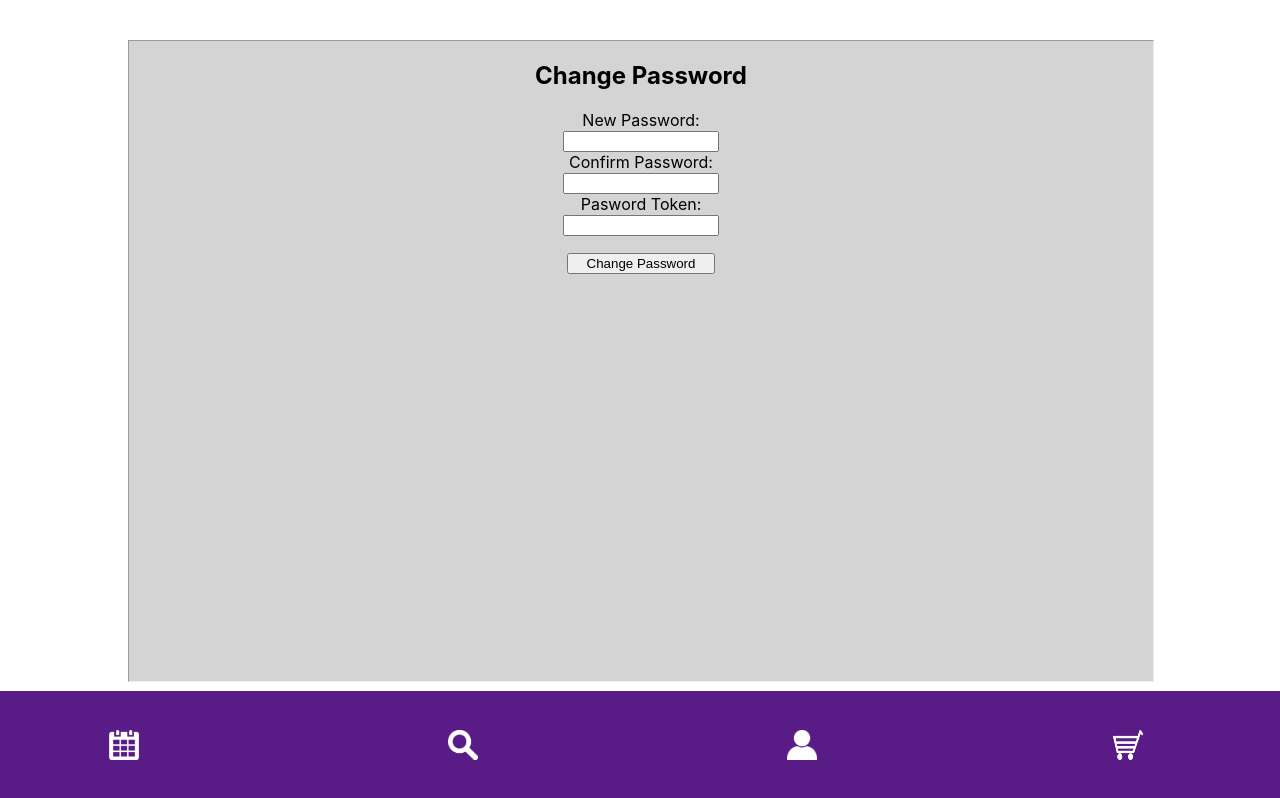
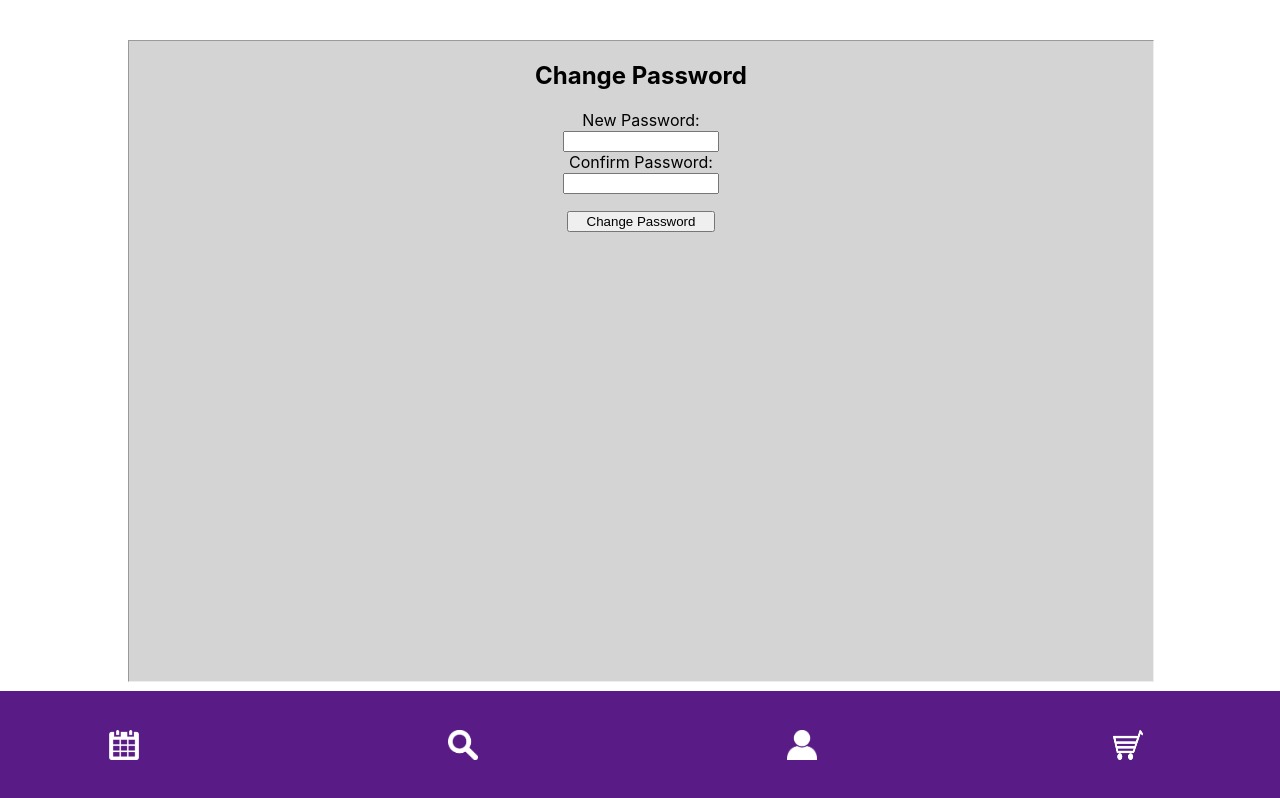
Before and after one commit to agiledev-students-fall2022/final-project-team-albert-pro-max, a React (Create React App) app in the folder front-end/: page /editinfo in a window 1280 px wide. Built offline with nearby package versions, Linux system fonts and the light colour scheme.

Commit message:
delete one component

```diff
--- a/front-end/src/EditInfo.js
+++ b/front-end/src/EditInfo.js
@@ -10,8 +10,6 @@ const EditInfo = (prop) =>{
                 <input type="password" id="newPassword" name="newPassword" title="New password" /><br></br>
                 <label>Confirm Password:</label><br></br>
                 <input type="password" id="confirmPassword" name="confirmPassword" title="Confirm new password" /><br></br>
-                <label>Pasword Token:</label><br></br>
-                <input type="text" id="token" name="token" title="Password Token" /><br></br>
                 <p className="form-actions">
                     <input type="submit" value="Change Password" title="Change password" />
                 </p>
```
